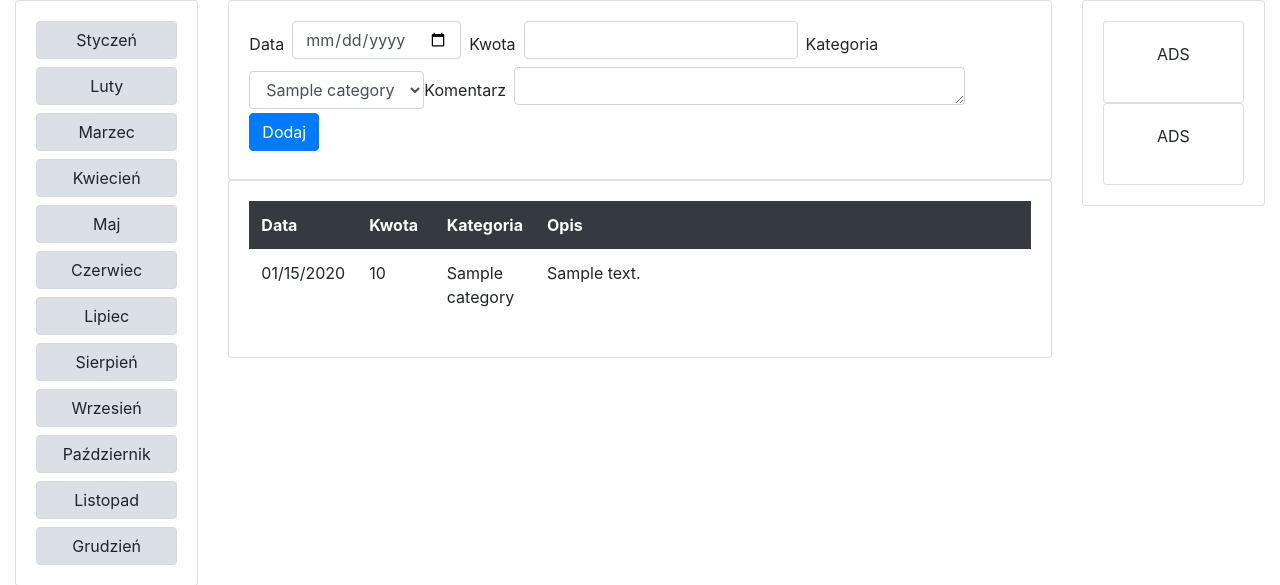
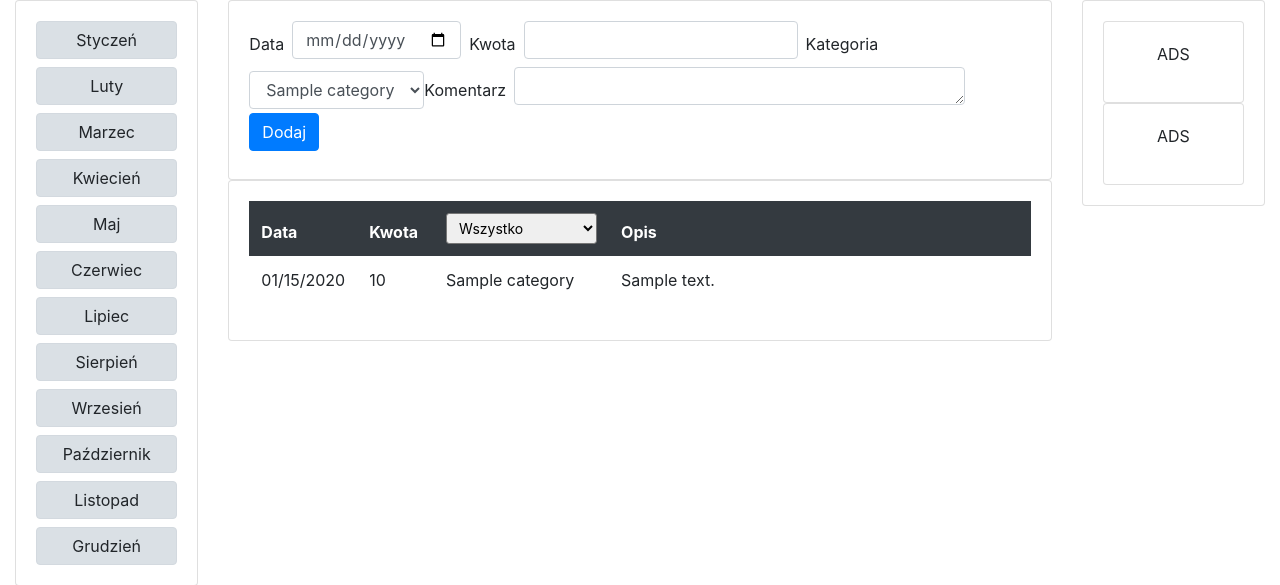
Before and after one commit to gothaur/home_budget, a Django app: template budget/templates/expenses.html in a window 1280 px wide. Shown: the part 56-641 px from the top of the page. Run offline with Django 3.2, Linux system fonts and the light colour scheme; the template is opened without the code that fills it: most values are stand-ins (such as "Sample title", 1, 10 or a date in 2020); some libraries are stand-ins or nearby versions.

Commit message:
some javascript added

```diff
--- a/budget/templates/__base_view__.html
+++ b/budget/templates/__base_view__.html
@@ -4,7 +4,7 @@
   <!-- Required meta tags -->
   <meta charset="utf-8">
   <meta name="viewport" content="width=device-width, initial-scale=1, shrink-to-fit=no">
-
+  <script src="https://ajax.googleapis.com/ajax/libs/jquery/3.4.1/jquery.min.js"></script>
   <!-- Bootstrap CSS -->
   <link rel="stylesheet" href="https://stackpath.bootstrapcdn.com/bootstrap/4.3.1/css/bootstrap.min.css"
         integrity="sha384-ggOyR0iXCbMQv3Xipma34MD+dH/1fQ784/j6cY/iJTQUOhcWr7x9JvoRxT2MZw1T" crossorigin="anonymous">
--- a/budget/templates/expenses.html
+++ b/budget/templates/expenses.html
@@ -32,10 +32,21 @@
       <table class="table table-borderless table-hover">
         <thead class="thead-dark">
         <tr>
-          <th style="width: 11%">Data</th>
+          <th style="width: 13%">Data</th>
           <th style="width: 10%">Kwota</th>
-          <th style="width: 10%">Kategoria</th>
-          <th style="width: 69%">Opis</th>
+          <th style="width: 10%">
+            <form>
+              <select id="selected_category" name="selected_category" class="form-control-sm">
+                <option value="" selected>Wszystko</option>
+                {% for category in categories %}
+                  <option value="{{ category.id }}">{{ category.name }}</option>
+                {% empty %}
+                  <option>Brak zdefiniowanych kategorii</option>
+                {% endfor %}
+              </select>
+            </form>
+          </th>
+          <th style="width: 67%">Opis</th>
         </tr>
         </thead>
         <tbody>
@@ -52,4 +63,12 @@
     </div>
   </div>
 
+  <script>
+    console.log($('#selected_category'));
+    let category = document.getElementById('selected_category');
+    category.addEventListener('change', function(event){
+      let selected_category = JSON.stringify({'selected_category': event.currentTarget.value});
+    });
+  </script>
+
 {% endblock %}
--- a/budget/templates/income.html
+++ b/budget/templates/income.html
@@ -27,9 +27,9 @@
             <table class="table table-borderless table-hover">
                 <thead class="thead-dark">
                 <tr>
-                    <th style="width: 11%">Data</th>
+                    <th style="width: 13%">Data</th>
                     <th style="width: 10%">Kwota</th>
-                    <th style="width: 79%">Opis</th>
+                    <th style="width: 77%">Opis</th>
                 </tr>
                 </thead>
                 <tbody>
```
Also changed, not shown: budget/views.py (+7 -2 lines).
